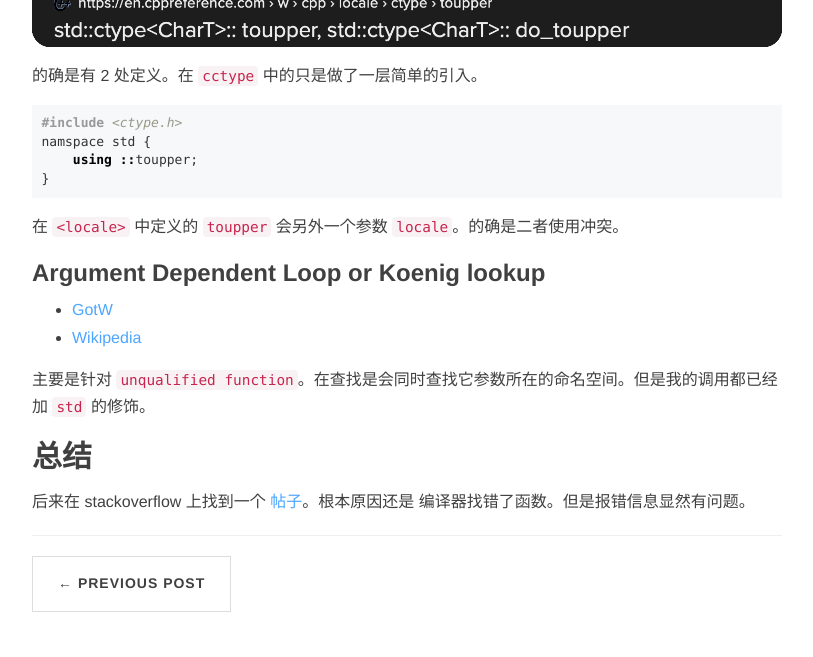
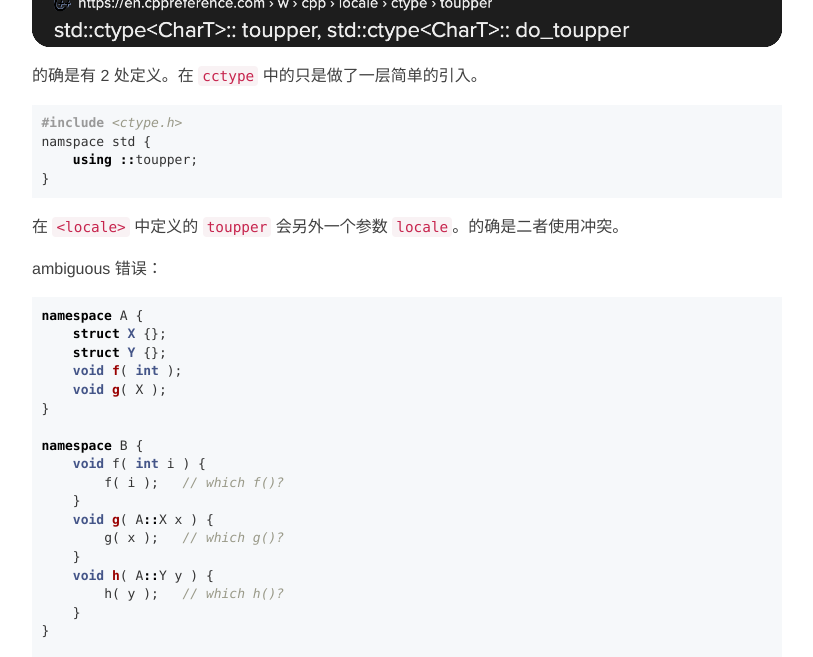
Before and after one commit to chunyang-wen/chunyang-wen.github.io, a Jekyll site: the page built from _posts/2022/2022-05-26-transform-toupper-cpp.md, in a window 1280 px wide and 1400 px high, scrolled down 2466 px, cut to the strip 0-657 px from the top of the window. Shown: the whole strip, without its empty margins (233-1046 px from the left). Built offline with Jekyll 4.4.1, drawn with Linux system fonts in a browser that asks for light colours; comment, search, counter and statistics services are not loaded; some of the changed text lies outside the part shown.

Commit message:
update: typo; add example for ambiguous

````diff
--- a/_posts/2022/2022-05-26-transform-toupper-cpp.md
+++ b/_posts/2022/2022-05-26-transform-toupper-cpp.md
@@ -108,6 +108,45 @@ namspace std {
 
 在 `<locale>` 中定义的 `toupper` 会另外一个参数 `locale`。的确是二者使用冲突。
 
+ambiguous 错误：
+
+```cpp
+namespace A {
+    struct X {};
+    struct Y {};
+    void f( int );
+    void g( X );
+}
+
+namespace B {
+    void f( int i ) {
+        f( i );   // which f()?
+    }
+    void g( A::X x ) {
+        g( x );   // which g()?
+    }
+    void h( A::Y y ) {
+        h( y );   // which h()?
+    }
+}
+
+int main(int argc, char* argv[]) {
+}
+```
+
+```cpp
+a.cpp:13:9: error: call to 'g' is ambiguous
+        g( x );   // which g()?
+        ^
+a.cpp:5:10: note: candidate function
+    void g( X );
+         ^
+a.cpp:12:10: note: candidate function
+    void g( A::X x ) {
+         ^
+1 error generated.
+```
+
 ### Argument Dependent Loop or Koenig lookup
 
 + [GotW](http://www.gotw.ca/gotw/030.htm)
````
Also changed, not shown: other parts of _posts/2022/2022-05-26-transform-toupper-cpp.md (+1 -1 lines).
